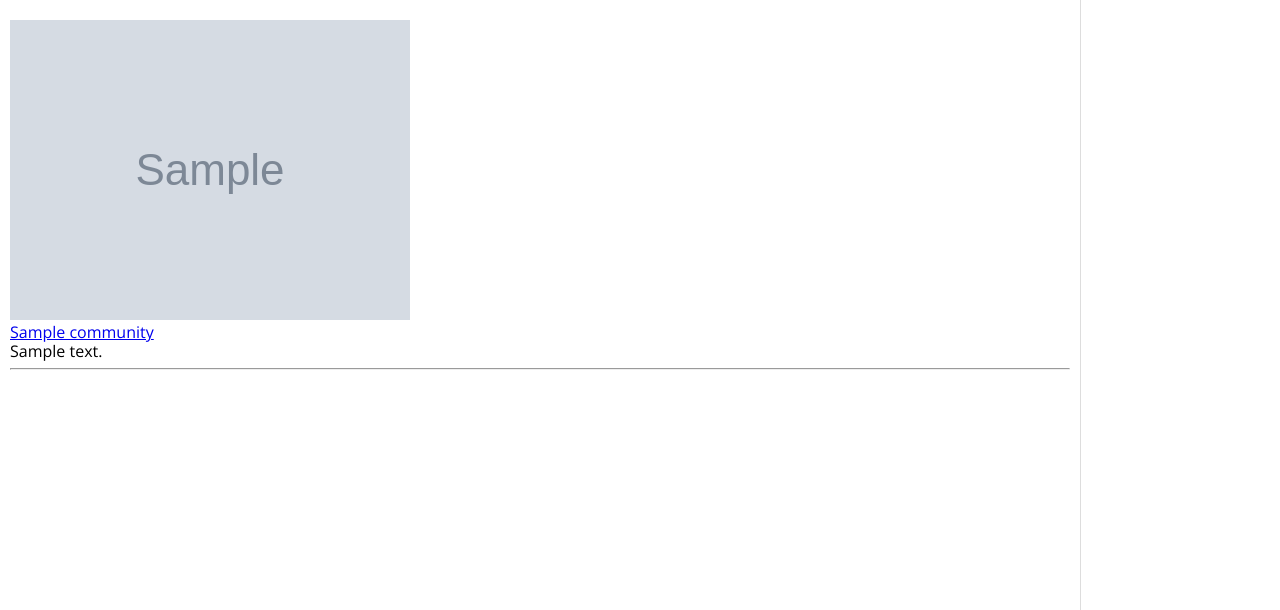
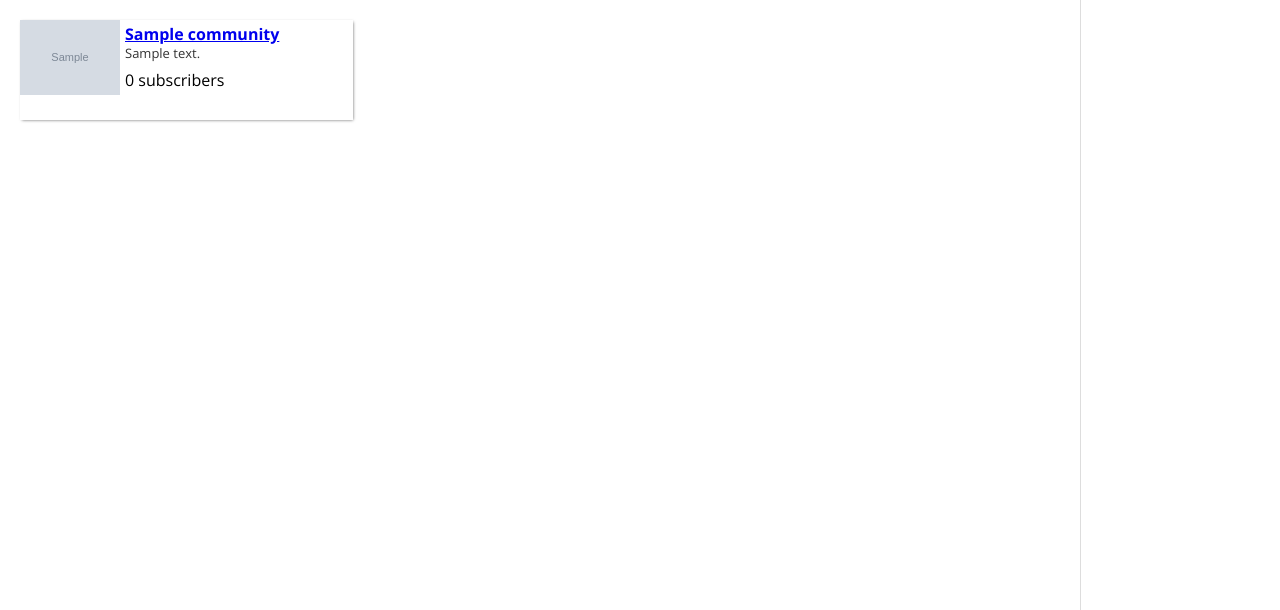
Before and after one commit to mozhario/thrill, a Django app: page /communities/ in a window 1280 px wide. Shown: the part 40-650 px from the top of the page. Run offline with Django 3.2, Linux system fonts and the light colour scheme; tables that the repository leaves empty hold one stand-in row (values such as "Sample post"); grey boxes marked "Sample" are stand-in pictures; parts of the project's set-up code (start-up, migrations or seed data) failed here and were passed over.

Commit message:
Refactored entities lists templates and css

```diff
--- a/apps/base/templates/posts/partials/post_list.html
+++ b/apps/base/templates/posts/partials/post_list.html
@@ -1,4 +1,4 @@
-<div class="posts-grid">
+<div class="entities-list posts-grid">
     {% for post in posts_list %}
 
         {% include "posts/partials/posts_item.html" %}
--- a/apps/base/templates/posts/partials/posts_item.html
+++ b/apps/base/templates/posts/partials/posts_item.html
@@ -1,6 +1,6 @@
 {% load staticfiles %}
 
-<div class="post-list-item">
+<div class="entities-list-item post-list-item">
     <div class="card card-vertical">
         <div class="card-thumbnail">
             {% if post.thumbnail %}
--- a/apps/communities/templates/communities/community_list.html
+++ b/apps/communities/templates/communities/community_list.html
@@ -1,23 +1,34 @@
 {% extends "base.html" %}
 
+{% load staticfiles %}
+
 {% block "content" %}
+    <div class="entities-list communities-list">
+        {% for community in communities %}
+            <div class="entities-list-item communities-list-item">
+                <div class="card card-horizontal">
+                    <div class="card-thumbnail">
+                        {% if community.avatar_pic %}
+                            <img src="{{ community.avatar_pic }}" alt="">
+                        {% else %}
+                            <img class="avatar" src="{% static 'img/placeholder-image.png' %}"/>
+                        {% endif %}
+                    </div>
+                    <div class="card-content">
+                        {% if community.short_link %}
+                            <div class="card-title">
+                                <a href="{% url 'community_detail' community.short_link_or_id %}">
+                                    {{ community.title }}
+                                </a>
+                            </div>
+                        {% endif %}
+                        <div class="card-text">{{ community.description}}</div>
 
-    {% for community in communities %}
-        <div>
-            <img src="{{ community.avatar_pic }}" alt="">
-
-            {% if community.short_link %}
-                <a href="{% url 'community_detail' community.short_link %}">
-                    <div>{{ community.title }}</div>
-                </a>
-            {% else %}
-                <a href="{% url 'community_detail' community.pk %}">
-                    <div>{{ community.title }}</div>
-                </a>
-            {% endif %}
-            <div>{{ community.description}}</div>
-            <hr>
-        </div>
-    {% endfor %}
+                        {{ community.subscriptions.count }} subscribers
+                    </div>
+                </div>
+            </div>
+        {% endfor %}
+    </div>
 
 {% endblock %}
--- a/apps/users/templates/users/user_list.html
+++ b/apps/users/templates/users/user_list.html
@@ -4,10 +4,10 @@
 
 {% block "content" %}
 
-<div class="users">
+<div class="entities-list users">
 
     {% for user in users %}
-        <div class="users-item">
+        <div class="entities-list-item users-item">
             <div class="card card-horizontal user-card">
                 <div class="card-thumbnail user-avatar">
                     <a href="{% url 'user_detail' user.username %}">
--- a/static/css/app.css
+++ b/static/css/app.css
@@ -127,7 +127,7 @@ img {
     padding: 5px;
 }
 
-.card-horizontal {
+.card-horizontal .card-thumbnail + .card-content {
     margin-left: 100px;
 }
 
@@ -181,20 +181,20 @@ img {
 }
 
 
-.post-list-item {
+.entities-list-item {
     display: inline-block;
     width: 100%;
     float: left;
 }
-.post-list-item .card {
+.entities-list-item .card {
     margin: 0 10px 10px;
 }
-
+/*
 .users .users-item {
     width: 100%;
     float: left;
-    /*padding: 10px;*/
-}
+    padding: 10px;
+}*/
 
 .users-item .card {
     margin: 0 10px 10px;
@@ -206,26 +206,17 @@ img {
 }
 
 @media(min-width: 700px) {
-    .users .users-item {
-        width: 50%;
-    }
-    .post-list-item {
+    .entities-list-item {
         width: 50%;
     }
 }
 @media(min-width: 1240px) {
-    .users .users-item {
-        width: 33.33%;
-    }
-    .post-list-item {
+    .entities-list-item {
         width: 33.33%;
     }
 }
 @media(min-width: 1400px) {
-    .users .users-item {
-        width: 25%;
-    }
-    .post-list-item {
+    .entities-list-item {
         width: 25%;
     }
 }
```
